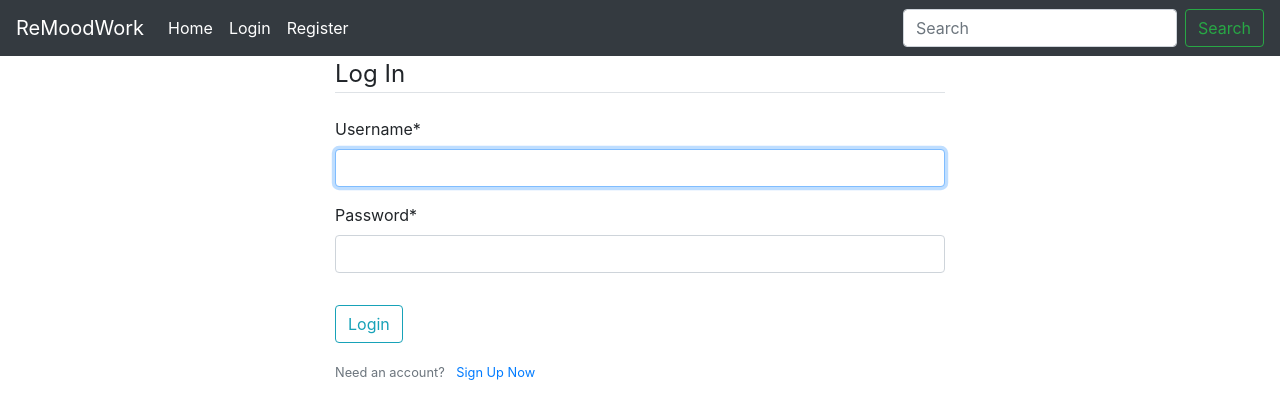
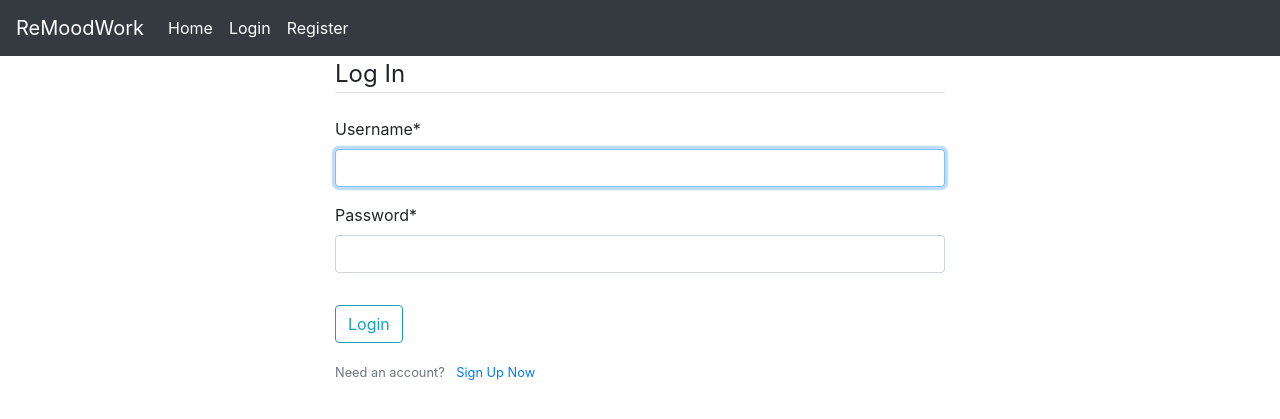
Before and after one commit to Peterisawesome17/ReMoodWork, a Django app: page /login/ in a window 1280 px wide. Shown: the top 419 px of the page. Run offline with Django 4.2, Linux system fonts and the light colour scheme; some libraries are stand-ins or nearby versions.

Commit message:
Removed search feature in remoodwork.

```diff
--- a/remoodwork/workrecords/templates/workrecords/base.html
+++ b/remoodwork/workrecords/templates/workrecords/base.html
@@ -20,7 +20,7 @@
           </li>
             <!-- Checks to see if a user is authenticated or not -->
             <!-- If a user is authenticated, then it should contain a Logout and Survey buttons
-            other than ReMooWork/Home and Search button (More will be on that later in this project)
+            other than ReMooWork/Home button (More will be on that later in this project)
             -->
             {% if user.is_authenticated %}
                 <li class="nav-item active">
@@ -52,7 +52,7 @@
                 {% endif %}
                 {% block navigation %}{% endblock %}
           <!-- If a user is not authenticated, then it should contain a Login and Register
-          buttons other than ReMooWork/Home and Search button (More will be on that later in this project)
+          buttons other than ReMooWork/Home button (More will be on that later in this project)
           -->
           {% else %}
             <li class="nav-item active">
@@ -63,10 +63,7 @@
             </li>
           {% endif %}
         </ul>
-        <form class="form-inline my-2 my-lg-0">
-          <input class="form-control mr-sm-2" type="search" placeholder="Search" aria-label="Search">
-          <button class="btn btn-outline-success my-2 my-sm-0" type="submit">Search</button>
-        </form>
+
       </div>
     </nav>
     <!-- End of navigation bar for the main web page website of remoodwork -->
```
